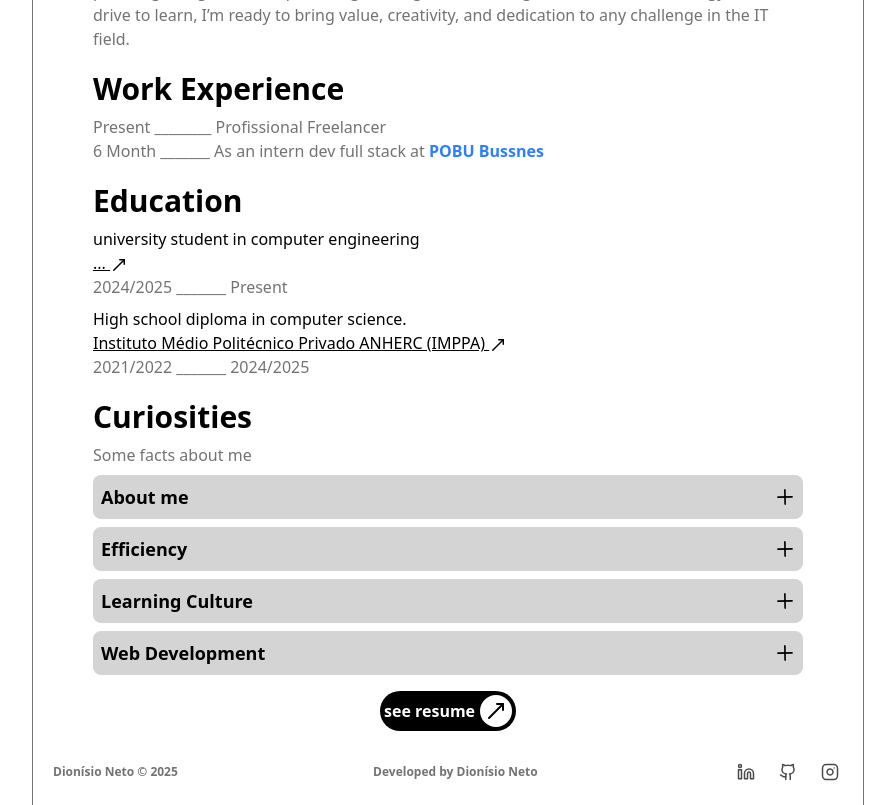
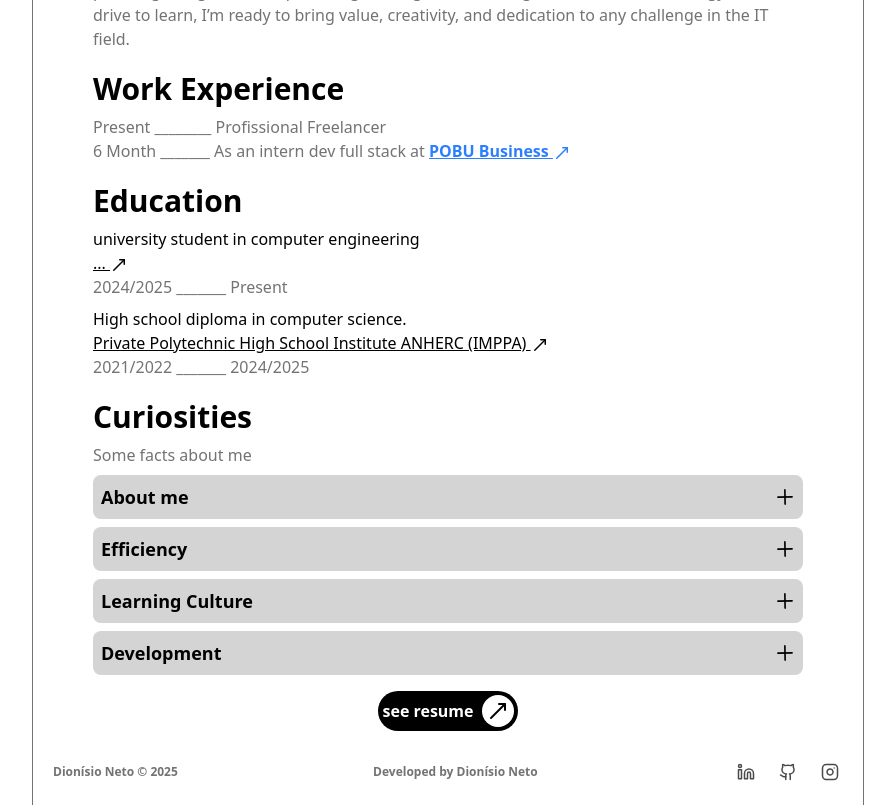
Before and after one commit to DionsioNeto/portfolio, a Vue app: page /about in a window 1280 px wide. Shown: the part 400-1205 px from the top of the page, without its empty margins (192-1087 px from the left). Built offline with nearby package versions, Linux system fonts and the light colour scheme.

Commit message:
High school diploma in computer science.

```diff
--- a/src/project/about.vue
+++ b/src/project/about.vue
@@ -19,20 +19,20 @@
 
   const items = [
     {
-      title: 'About me',
-      content: 'I’m always striving to do my best, learn from others, and deliver with quality. I enjoy collaborative experiences, closing challenges, and leaving everything well-resolved — without forgetting attention to detail.'
+      title: 'about_me.title',
+      content: 'about_me.content'
     },
     {
-      title: 'Efficiency',
-      content: 'I develop quickly while following all steps and processes of software development, consistently meeting deadlines.'
+      title: 'Efficiency.title',
+      content: 'Efficiency.content'
     },
     {
-      title: 'Learning Culture',
-      content: 'A lifelong technology enthusiast, I’m always looking to improve my existing skills and learn new things — constantly exploring better ways to write clean and efficient code.'
+      title: 'Learning_Culture.title',
+      content: 'Learning_Culture.content'
     },
     {
-      title: 'Web Development',
-      content: 'I build complete (Full Stack), responsive, accessible, and high-performance applications using modern technologies, with a strong focus on quality of code.'
+      title: 'Web_Development.title',
+      content: 'Web_Development.content'
     }
   ]
 
@@ -49,13 +49,13 @@
     <theHeader />
     <section class="px-5 sm:px-15 pt-25">
       <div class="flex flex-row gap-4 ">
-        <div class="">
-          <img src="../assets/img/dn3.jpg" alt="Dionísio Neto" class="max-w-20 md:max-w-40 rounded-xl">
+        <div class="max-w-20 md:max-w-40  rounded-xl overflow-hidden relative">
+          <img src="../assets/img/dn3.jpg" alt="Dionísio Neto" class="w-full">
         </div>
         <div class="w-full">
           <h1 class="text-3xl font-bold mb-2">Dionísio Neto</h1>
           <p class="text-neutral-500 font-medium">
-            System developer, university student in computer engineering, with a high school diploma in computer science.
+            {{ $t('System developer, university student in computer engineering, with a high school diploma in computer science.') }}
           </p>
           <div class="flex gap-3 items-center">
             <a
@@ -88,33 +88,47 @@
               <span class="absolute flex h-full w-full animate-ping rounded-full bg-sky-400 opacity-75"></span>
               <span class="relative inline-flex size-3 rounded-full bg-sky-500"></span>
             </span>
-              Available for work
+              {{ $t('Available for work') }}
           </div>
         </div>
       </div>
 
       <div class="w-full mt-5">
-        <h1 class="text-3xl font-bold mb-2">About</h1>
+        <h1 class="text-3xl font-bold mb-2">{{ $t('About') }}</h1>
         <p class="text-neutral-500 font-medium">
-          I’m Dionísio Neto, an aspiring IT professional passionate about solving problems and creating innovative solutions. I hold a high school diploma in computer science and am currently pursuing a degree in computer engineering. With a strong foundation in technology and a drive to learn, I’m ready to bring value, creativity, and dedication to any challenge in the IT field.
+          {{ $t('about me') }}
         </p>
       </div>
 
       <div class="w-full mt-5">
-        <h1 class="text-3xl font-bold mb-2">Work Experience</h1>
+        <h1 class="text-3xl font-bold mb-2">{{ $t('Work Experience') }}</h1>
         <div class="">
-          <p class="text-neutral-500 font-medium">Present ________ Profissional Freelancer</p>
-          <p class="text-neutral-500 font-medium">6 Month _______ As an intern dev full stack at <span class="text-blue-500 font-bold">POBU  Bussnes</span> </p>
+          <p class="text-neutral-500 font-medium">{{ $t('Present ________ Profissional Freelancer') }}</p>
+          <p class="text-neutral-500 font-medium">
+            {{ $t('6 Month _______ As an intern dev full stack at') }}
+            <a
+              target="_blank"
+              href="https://pobuc.com"
+            >
+              <span class="text-blue-500 font-bold underline">
+                POBU  Business
+                <MoveUpRight :size="18" class=" inline-block"/>
+              </span>
+            </a>
+          </p>
         </div>
       </div>
 
       <div class="w-full mt-5">
-        <h1 class="text-3xl font-bold mb-2">Education</h1>
+        <h1 class="text-3xl font-bold mb-2">{{ $t('Education') }}</h1>
         <ul class="flex flex-col gap-2">
           <li>
-            <a href="#">
+            <a
+              target="_blank"
+              href="#"
+            >
               <div class=" font-medium">
-                university student in computer engineering
+                {{ $t('university student in computer engineering')}}
               </div>
               <div class="hover:text-neutral-600 underline">
                 ...
@@ -124,12 +138,15 @@
             <div class="text-neutral-500">2024/2025 _______ Present</div>
           </li>
           <li>
-            <a href="https://share.google/McBFr5S3UQNnWyP2F">
+            <a
+              target="_blank"
+              href="https://share.google/McBFr5S3UQNnWyP2F"
+            >
               <div class=" font-medium">
-                High school diploma in computer science.
+                {{ $t('High school diploma in computer science.') }}
               </div>
               <div class="hover:text-neutral-600 underline">
-                Instituto Médio Politécnico Privado ANHERC (IMPPA)
+                {{ $t('Private Polytechnic High School Institute') }} ANHERC (IMPPA)
                 <MoveUpRight :size="18" class=" inline-block"/>
               </div>
             </a>
@@ -139,8 +156,8 @@
       </div>
     </section>
     <section class="px-5 sm:px-15 mt-5">
-      <h1 class="text-3xl font-bold mb-2">Curiosities</h1>
-        <p class="text-neutral-500 font-medium">Some facts about me</p>
+      <h1 class="text-3xl font-bold mb-2">{{ $t('Curiosities')}}</h1>
+        <p class="text-neutral-500 font-medium">{{ $t('Some facts about me') }}</p>
       <div
         v-for="(item, index) in items"
         :key="index"
@@ -148,7 +165,7 @@
       >
         <div @click="toggle(index)" class="flex items-center justify-between bg-neutral-300 dark:bg-neutral-900 my-2 p-2 rounded-lg">
           <h2 class="text-lg font-semibold">
-            {{ item.title }}
+            {{ $t(item.title) }}
           </h2>
           <X
             :class="[
@@ -163,7 +180,7 @@
             v-show="openIndex === index"
             class="mt-2 mx-2 text-sm leading-relaxed font-medium text-neutral-600"
           >
-            {{ item.content }}
+            {{ $t(item.content) }}
           </div>
         </transition>
       </div>
@@ -174,8 +191,8 @@
       @click="showModal = true"
       class="w-full flex justify-center items-center py-2 cursor-pointer"
     >
-      <div class="dark:bg-white bg-black rounded-full dark:text-black text-white flex justify-between items-center w-34 p-1">
-          <div class="font-bold">see resume</div>
+      <div class="dark:bg-white bg-black rounded-full dark:text-black text-white flex justify-between gap-2 items-center w-fit p-1">
+          <div class="font-bold">{{ $t('see resume') }}</div>
           <div class="dark:bg-black bg-white p-1 rounded-full dark:text-white text-black">
               <MoveUpRight />
           </div>
@@ -185,7 +202,7 @@
     <teleport to="body">
       <Modal :show="showModal" @close="showModal = false">
         <template #header>
-          Resume
+          {{ $t('Resume') }}
         </template>
 
         <template #body>
```
